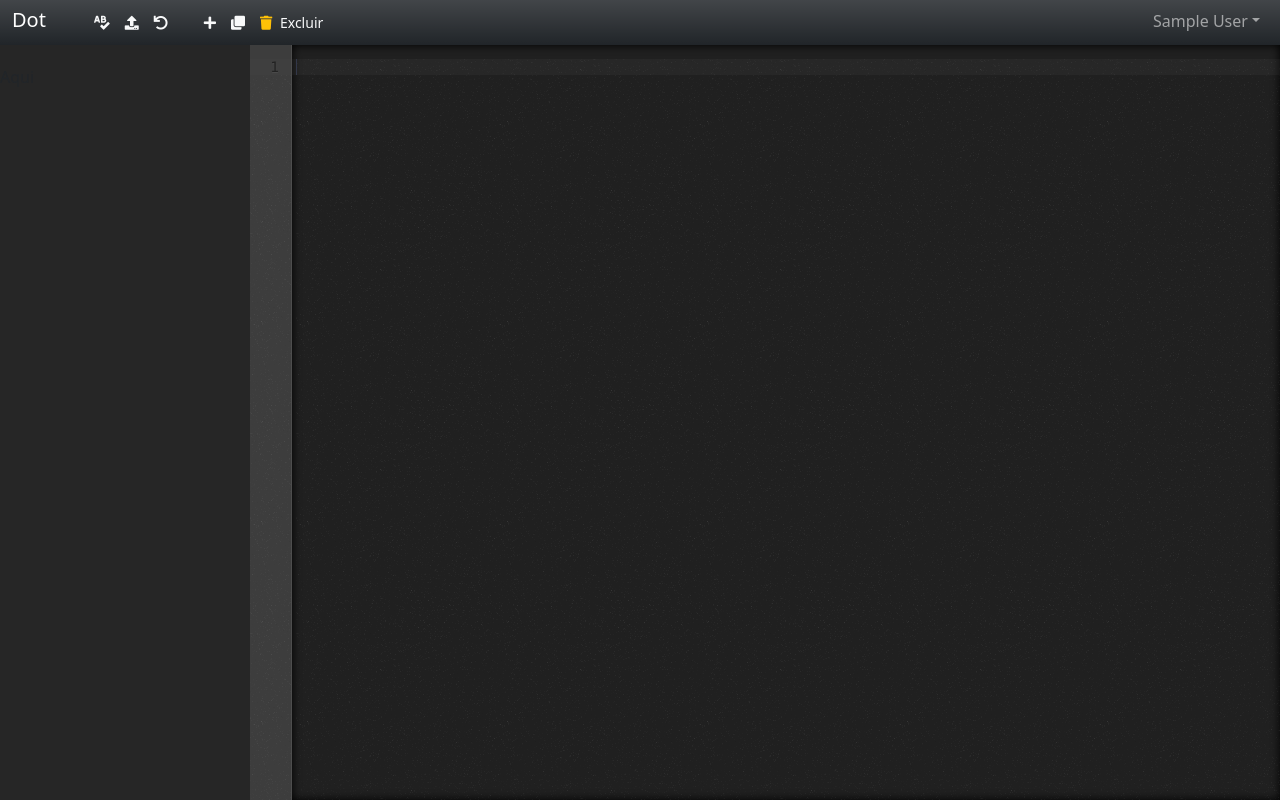
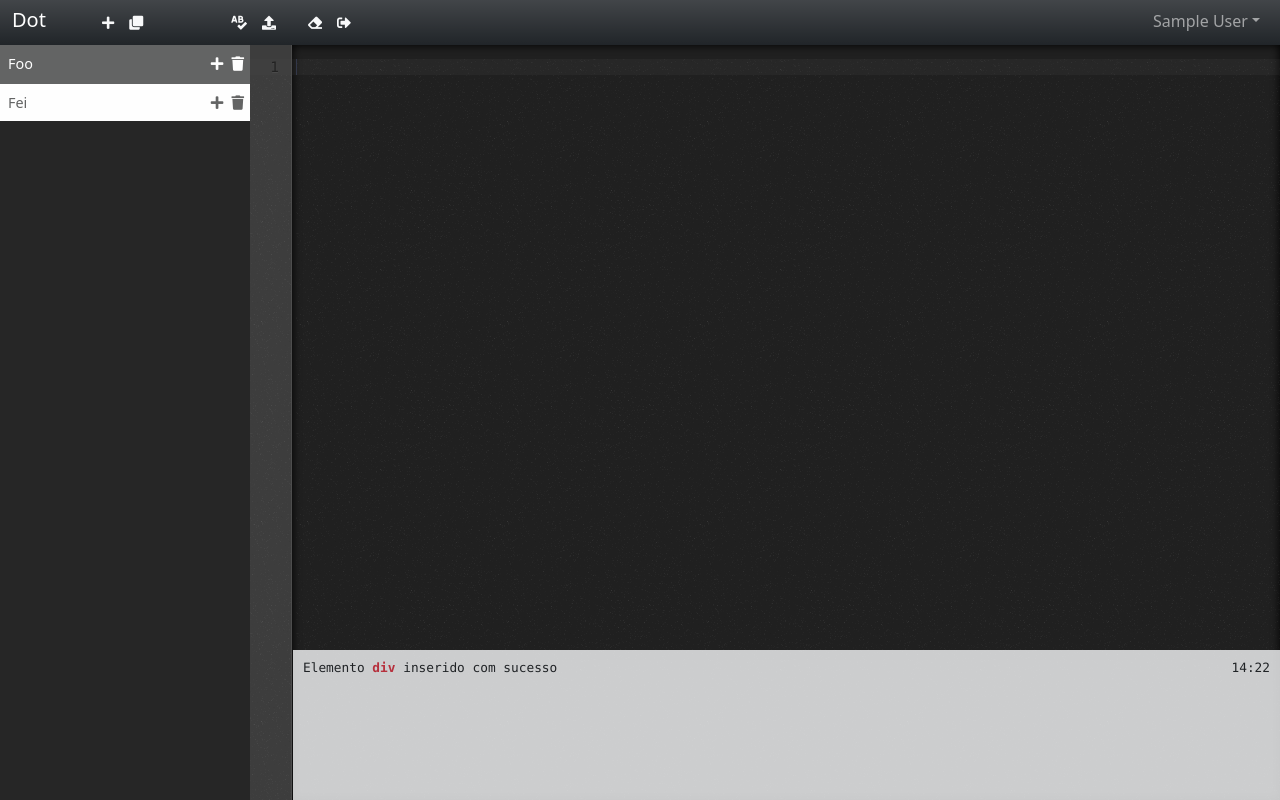
Before and after one commit to castelhano/dot, a Django app: page /core_doc_maker in a window 1280 px wide. Run offline with Django 3.2, Linux system fonts and the light colour scheme; the visitor is signed in with stand-in values (Sample User, id 1); some libraries are stand-ins or nearby versions.

Commit message:
Ajustes editor

```diff
--- a/dot/app/core/docs.py
+++ b/dot/app/core/docs.py
@@ -9,4 +9,5 @@ def docs(request):
 
 @login_required
 def doc_maker(request):
-    return render(request,'core/doc_maker.html')
+    c = '<span>Elemento <b class="text-danger">div</b> inserido com sucesso</span><span>14:22</span>'
+    return render(request,'core/doc_maker.html',{'console':[c]})
--- a/dot/templates/_component/menu/editor.html
+++ /dev/null
@@ -1,26 +0,0 @@
-<li class="nav-item ms-3">
-  <div class="btn-group" role="group">
-    <button type="button" class="btn btn-sm btn-outline-light border-0"><i class="fas fa-spell-check"></i></button>
-    <button type="button" class="btn btn-sm btn-outline-light border-0"><i class="fas fa-upload"></i></button>
-    <a id="home" class="btn btn-sm btn-outline-light border-0" href="{% url 'index' %}"><i class="fas fa-undo"></i></a>
-  </div>
-  <div class="btn-group ms-3" role="group">
-    <button type="button" class="btn btn-sm btn-outline-light border-0"><i class="fas fa-plus"></i></button>
-    <button type="button" class="btn btn-sm btn-outline-light border-0"><i class="fas fa-clone"></i></button>
-    <button type="button" class="btn btn-sm btn-outline-light border-0"><i class="fas fa-trash text-warning me-1"></i> Excluir</button>
-  </div>
-</li>
-
-<script>
-  var SHORTCUT_MAP = {};
-
-  function eventHandler(e){
-    {% include '_component/script/global_handler.js' %}
-    else{
-      // let cadastro = false;
-      // try{cadastro = document.getElementById('menu_cadastro').classList.contains('show') ? true : false;}catch(err){}
-      // if(cadastro && e.key.toLowerCase() == 'e'){e.preventDefault();document.getElementById('cadastro_empresa').click();}
-      // else if(cadastro && e.key.toLowerCase() == 'g'){e.preventDefault();document.getElementById('cadastro_grupo').click();}
-    }
-  }
-</script>
--- a/dot/templates/core/doc_maker.html
+++ b/dot/templates/core/doc_maker.html
@@ -2,11 +2,33 @@
 {% load static %}
 
 {% block model_menu %}
-{% include "_component/menu/editor.html" %}
+<li class="nav-item ms-4">
+  <div class="btn-group" role="group">
+    <button type="button" class="btn btn-sm btn-outline-light border-0"><i class="fas fa-plus"></i></button>
+    <button type="button" class="btn btn-sm btn-outline-light border-0"><i class="fas fa-clone"></i></button>
+  </div>
+</li>
+<li class="nav-item ms-5">
+  <div class="btn-group ms-4" role="group">
+    <button type="button" class="btn btn-sm btn-outline-light border-0"><i class="fas fa-spell-check"></i></button>
+    <button type="button" class="btn btn-sm btn-outline-light border-0"><i class="fas fa-upload"></i></button>
+  </div>
+</li>
+<li class="nav-item">
+  <div class="btn-group ms-3" role="group">
+    <a href="{% url 'core_doc_maker' %}" id="clear" class="btn btn-sm btn-outline-light border-0" title="Reverter Alterações"><i class="fas fa-eraser"></i></a>
+    <a href="{% url 'index' %}" id="home" class="btn btn-sm btn-outline-light border-0" title="Salvar e Fechar"><i class="fas fa-sign-out-alt me-2"></i></a>
+  </div>
+</li>
 {% endblock%}
 
 {% block editor %}
 <div id="editor"></div>
+{% endblock%}
+
+{% block nav_editor %}
+<a href="#" class="ps-2 list-group-item list-group-item-action list-group-item-light active d-flex justify-content-between align-items-center">Foo<span><i class="fas fa-plus me-2 pointer"></i><i class="fas fa-trash pointer"></i></span></a>
+<a href="#" class="ps-2 list-group-item list-group-item-action list-group-item-light d-flex justify-content-between align-items-center">Fei<span><i class="fas fa-plus me-2 pointer"></i><i class="fas fa-trash pointer"></i></span></a>
 {% endblock%}
 
 {% block add_script_src %}
@@ -15,6 +37,17 @@
 
 <script>
   {% block add_script %}
+  var SHORTCUT_MAP = {};
+  function eventHandler(e){
+    {% include '_component/script/global_handler.js' %}
+    else{
+      // let cadastro = false;
+      // try{cadastro = document.getElementById('menu_cadastro').classList.contains('show') ? true : false;}catch(err){}
+      // if(cadastro && e.key.toLowerCase() == 'e'){e.preventDefault();document.getElementById('cadastro_empresa').click();}
+      // else if(cadastro && e.key.toLowerCase() == 'g'){e.preventDefault();document.getElementById('cadastro_grupo').click();}
+    }
+  }
+  // --------------------------------------------------------------------
   var editor = ace.edit("editor");
   editor.setTheme("ace/theme/ambiance");
   editor.session.setMode("ace/mode/text");
--- a/dot/templates/layout/editor.html
+++ b/dot/templates/layout/editor.html
@@ -20,8 +20,19 @@
   .sidebar{
     background-color: #f5f5f5;
     padding-right: 20px;
-    padding-top: 20px;
+    width: 280px;
     min-height: calc(100vh - 45px);
+  }
+  .console{
+    position: fixed;
+    bottom: 0px;
+    left: 293px;
+    padding: 8px 10px;
+    font-size: 0.8rem;
+    width: calc(100% - 293px);
+    height: 150px;
+    opacity: 80%;
+    z-index: 30;
   }
   {% block style %}{% endblock %}
   </style>
@@ -57,8 +68,19 @@
       </div>
     </div>
   </nav>
-  <div class="sidebar bg-dark-light">Aqui</div>
+  <div class="sidebar bg-dark-light text-light">
+    <div class="list-group list-group-flush fs-7">
+      {% block nav_editor %}{% endblock%}
+      <!-- <a href="#" class="ps-2 list-group-item list-group-item-action list-group-item-light active d-flex justify-content-between align-items-center">Foo</a> -->
+    </div>
+  </div>
   {% block editor %}{% endblock %}
+
+  <div class="console bg-light font-monospace">
+    {% for item in console %}
+    <p class="m-0 d-flex justify-content-between">{{item|safe}}</p>
+    {% endfor %}
+  </div>
 
   {% for message in messages %}
   <div class="alert alert-{{message.tags}} alert-dismissible fade show mb-1" role="alert" style="z-index: 30;">
@@ -83,11 +105,11 @@
   {% endif %}
   {% endif %}
 
-<script src="{% static 'js/vendor/bootstrap.bundle.min.js' %}"></script>
-<script src="{% static 'js/_basicListener.js' %}"></script>
-{% block add_script_src %}{% endblock %}
-<script>
-{% block add_script %}{% endblock %}
+  <script src="{% static 'js/vendor/bootstrap.bundle.min.js' %}"></script>
+  <script src="{% static 'js/_basicListener.js' %}"></script>
+  {% block add_script_src %}{% endblock %}
+  <script>
+  {% block add_script %}{% endblock %}
 </script>
 
 </body>
```
